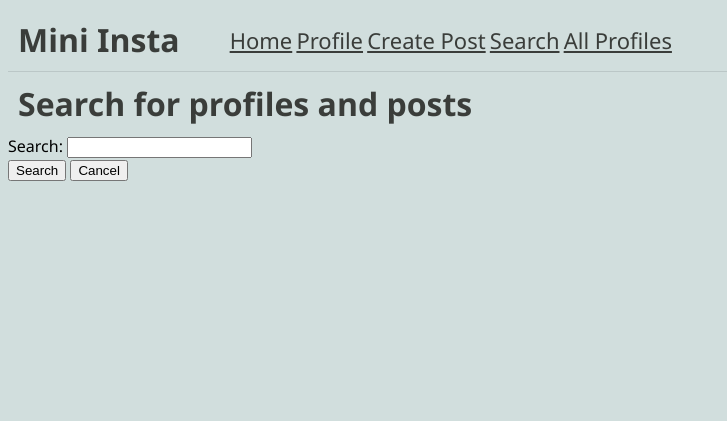
After one commit to Amyat103/django, a Django app: page /mini_insta/profile/1/search in a window 1280 px wide. The commit adds this page. Shown: the top 421 px of the page, without its empty margins (0-727 px from the left). Run offline with Django 5.2, Linux system fonts and the light colour scheme; data comes from the database, SQL or seed files in the repository; both versions use the stored data as it was after the commit.

Commit message:
add task 3

```diff
--- a/mini_insta/models.py
+++ b/mini_insta/models.py
@@ -49,6 +49,17 @@ class Profile(models.Model):
         """Return number of profiles this profile is following."""
         count = Follow.objects.filter(follower_profile=self).count()
         return count
+
+    def get_post_feed(self):
+        """Return QuerySet of posts from profiles this profile is following."""
+        following = self.get_following()
+        following_posts = []
+
+        for follow in following:
+            following_posts.append(follow.profile)
+
+        posts = Post.objects.filter(profile__in=following_posts).order_by("-timestamp")
+        return posts
 
 
 class Post(models.Model):
--- a/mini_insta/templates/mini_insta/base.html
+++ b/mini_insta/templates/mini_insta/base.html
@@ -13,10 +13,13 @@
             <h1>Mini Insta</h1>
             <nav>
                 <ul>
+                    {% if profile %}
+                        <li><a href="{% url 'show_feed' profile.pk %}">Home</a></li>
+                        <li><a href="{% url 'profile' profile.pk %}">Profile</a></li>
+                        <li><a href="{% url 'create_post' profile.pk %}">Create Post</a></li>
+                        <li><a href="{% url 'search' profile.pk %}">Search</a></li>
+                    {% endif %}
                     <li><a href="{% url 'show_all_profiles' %}">All Profiles</a></li>
-                    {% if profile %}
-                        <li><a href="{% url 'create_post' profile.pk %}">Create Post</a></li>
-                    {% endif %}
                 </ul>
             </nav>
         </header>
--- /dev/null
+++ b/mini_insta/templates/mini_insta/search.html
@@ -0,0 +1,19 @@
+<!-- mini_insta/templates/mini_insta/search.html -->
+<!-- Author: David Myat (amyat@bu.edu), 10/17/2025 -->
+<!-- Description: Search form for profiles and posts -->
+{% extends 'mini_insta/base.html' %}
+
+{% block content %}
+
+<h1>Search for profiles and posts</h1>
+
+<form method="GET" action="{% url 'search' profile.pk %}">
+        <label for="query">Search:</label>
+        <input type="text" name="query" id="query" required>
+    <div>
+        <input type="submit" value="Search">
+        <input type="button" value="Cancel" onclick="window.history.back();">
+    </div>
+</form>
+
+{% endblock %}
--- a/mini_insta/urls.py
+++ b/mini_insta/urls.py
@@ -31,4 +31,6 @@ urlpatterns = [
         ShowFollowingDetailView.as_view(),
         name="show_following",
     ),
+    path("profile/<int:pk>/feed", PostFeedListView.as_view(), name="show_feed"),
+    path("profile/<int:pk>/search", SearchView.as_view(), name="search"),
 ]
--- a/mini_insta/views.py
+++ b/mini_insta/views.py
@@ -155,3 +155,79 @@ class ShowFollowingDetailView(DetailView):
         context["following"] = following
 
         return context
+
+
+class PostFeedListView(ListView):
+    """Define a view class to show feed for a profile"""
+
+    model = Post
+    template_name = "mini_insta/show_feed.html"
+    context_object_name = "posts"
+
+    def get_queryset(self):
+        """Return QuerySet of posts for this profile's feed."""
+        pk = self.kwargs["pk"]
+        profile = Profile.objects.get(pk=pk)
+        posts = profile.get_post_feed()
+        return posts
+
+    def get_context_data(self, **kwargs):
+        """Return context data for the template."""
+        context = super().get_context_data(**kwargs)
+
+        pk = self.kwargs["pk"]
+        profile = Profile.objects.get(pk=pk)
+        context["profile"] = profile
+
+        return context
+
+
+class SearchView(ListView):
+    """Define a view class to search profiles and posts"""
+
+    model = Post
+    template_name = "mini_insta/search_results.html"
+    context_object_name = "posts"
+
+    def dispatch(self, request, *args, **kwargs):
+        """Method to handle search form."""
+        if "query" not in request.GET:
+            pk = self.kwargs["pk"]
+            profile = Profile.objects.get(pk=pk)
+            context = {"profile": profile}
+            return render(request, "mini_insta/search.html", context)
+        else:
+            return super().dispatch(request, *args, **kwargs)
+
+    def get_queryset(self):
+        """Return QuerySet of search."""
+
+        query = self.request.GET.get("query")
+        if query:
+            posts = Post.objects.filter(caption__contains=query)
+            return posts
+        else:
+            return Post.objects.none()
+
+    def get_context_data(self, **kwargs):
+        """Return context data for the template."""
+        context = super().get_context_data(**kwargs)
+
+        pk = self.kwargs["pk"]
+        profile = Profile.objects.get(pk=pk)
+        context["profile"] = profile
+
+        query = self.request.GET.get("query")
+        context["query"] = query
+
+        if query:
+            profiles = (
+                Profile.objects.filter(username__contains=query)
+                | Profile.objects.filter(display_name__contains=query)
+                | Profile.objects.filter(bio_text__contains=query)
+            )
+            context["profiles"] = profiles
+        else:
+            context["profiles"] = Profile.objects.none()
+
+        return context
--- a/static/styles-insta.css
+++ b/static/styles-insta.css
@@ -69,7 +69,10 @@ nav a {
     color: #3a3d3a;
     font-size: 22px;
     font-family:'Segoe UI', Tahoma, Geneva, Verdana, sans-serif;
+}
 
+nav > li {
+    gap: 20px;
 }
 
 footer {
```
Also changed, not shown: mini_insta/templates/mini_insta/search_results.html (added, +38 -0 lines), mini_insta/templates/mini_insta/show_feed.html (added, +25 -0 lines), mini_insta/templates/mini_insta/show_post.html (+8 -0 lines), db.sqlite3.
